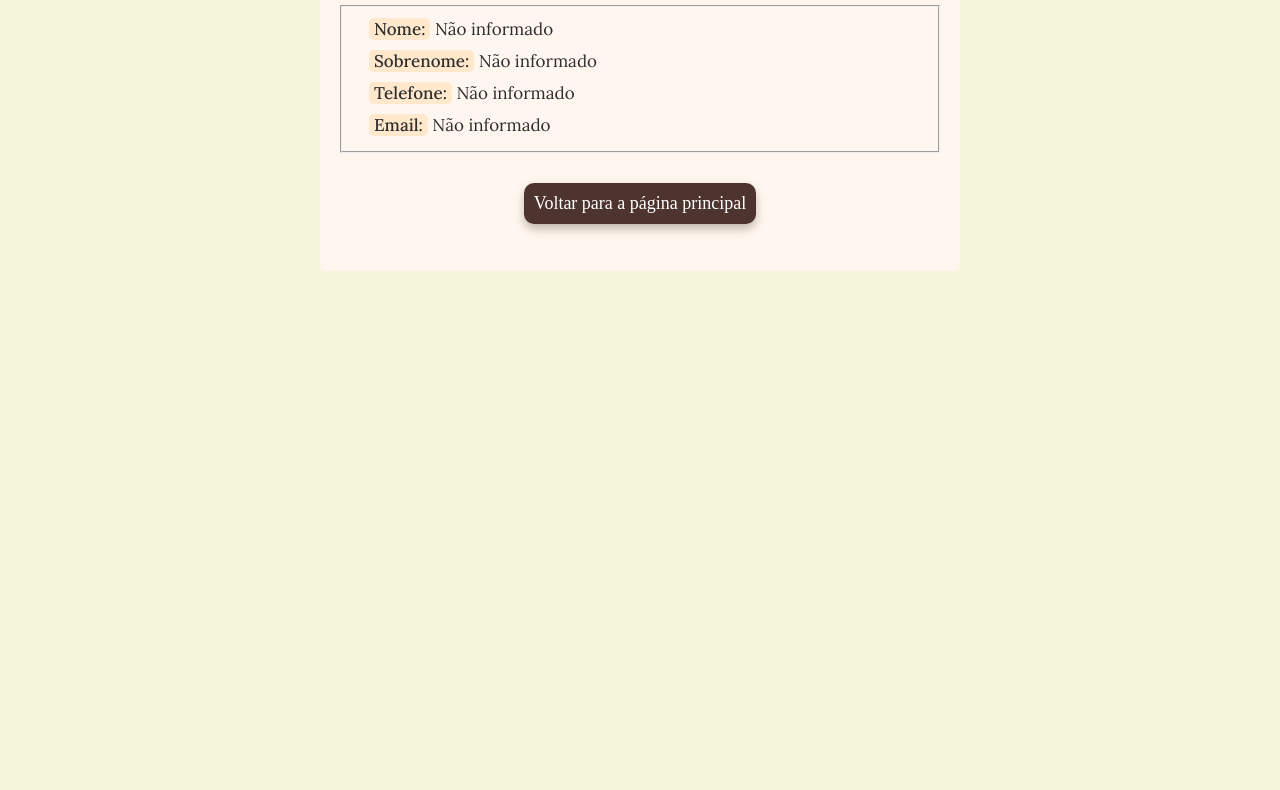
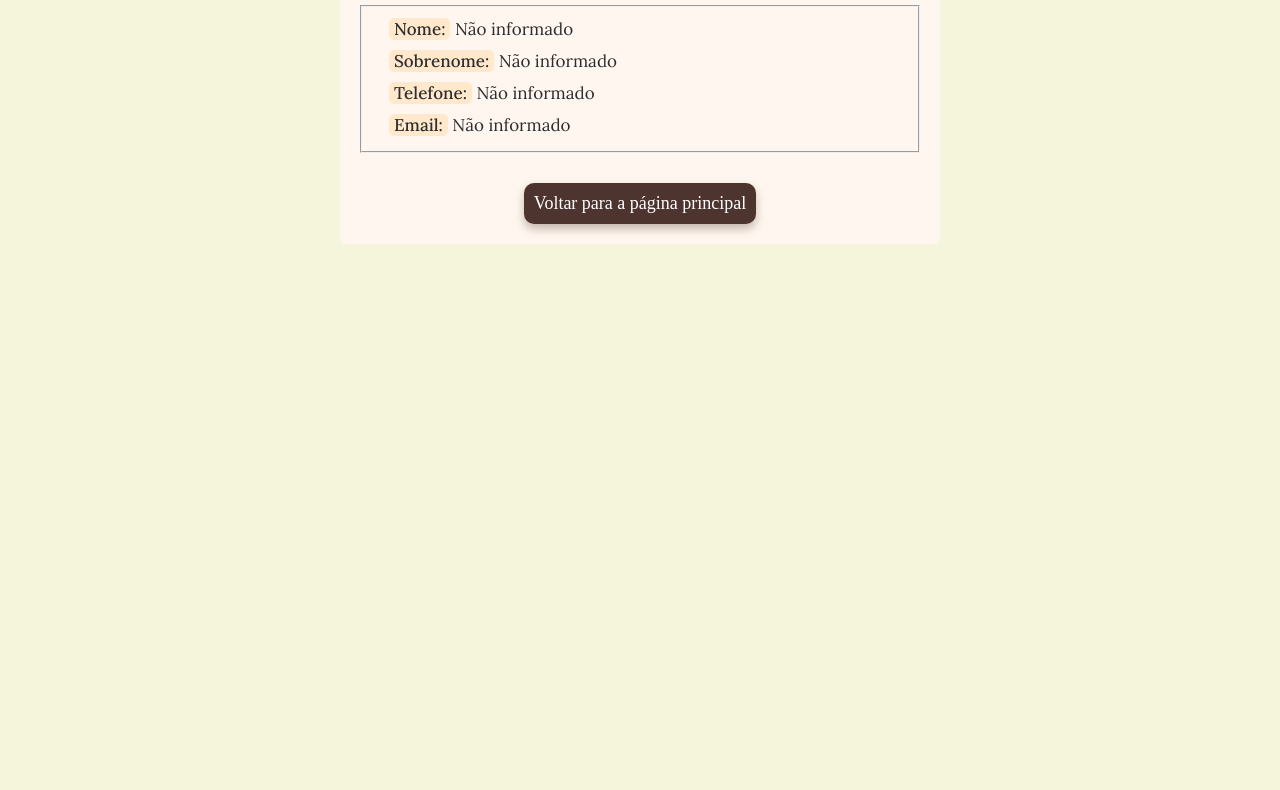
Before and after one commit to DudaAngeli/CoffeeAndBooks, a plain HTML site: page formAction.html in a window 1280 px wide. Shown: the part 249-1039 px from the top of the page. After the commit the page ends 800 px from the top, so only its background shows below. Drawn offline with Linux system fonts and the light colour scheme; a web font is replaced by a local one.

Commit message:
Update style.css

```diff
--- a/style/style.css
+++ b/style/style.css
@@ -3,6 +3,10 @@
     font-family: "Playfair", serif;
     font-family: "Lora", serif;
     src: url("https://fonts.googleapis.com/css2?family=Lora:ital,wght@0,400..700;1,400..700&family=Merriweather:ital,opsz,wght@0,18..144,300..900;1,18..144,300..900&family=Open+Sans:ital,wght@0,300..800;1,300..800&family=Playfair:ital,opsz,wght@0,5..1200,300..900;1,5..1200,300..900&family=Quicksand:wght@300..700&display=swap");
+}
+
+*, *::before, *::after {
+    box-sizing: border-box;
 }
 
 .playfair {
@@ -133,8 +137,8 @@ nav > a:hover {
 
 main {
     padding: 200px 10px 10px 10px;
-    max-width: 1500px;
-    min-height: 1000px;
+    max-width: 100%;
+    width: 100%;
     margin: 10px auto;
     background-color: #F5F5DC;
     border-top-right-radius: 5px;
@@ -451,7 +455,7 @@ section {
 }
 
 #cont {
-    min-width: 300px;
+    width: 100%;
     max-width: 700px;
     margin: auto;
     margin-bottom: 30px;
@@ -532,7 +536,8 @@ section {
 }
 
 #dados-recebidos {
-    width: 600px;
+    width: 100%;
+    max-width: 600px;
     min-height: 300px;
     margin: auto;
     background-color: #FFF7EF;
```
